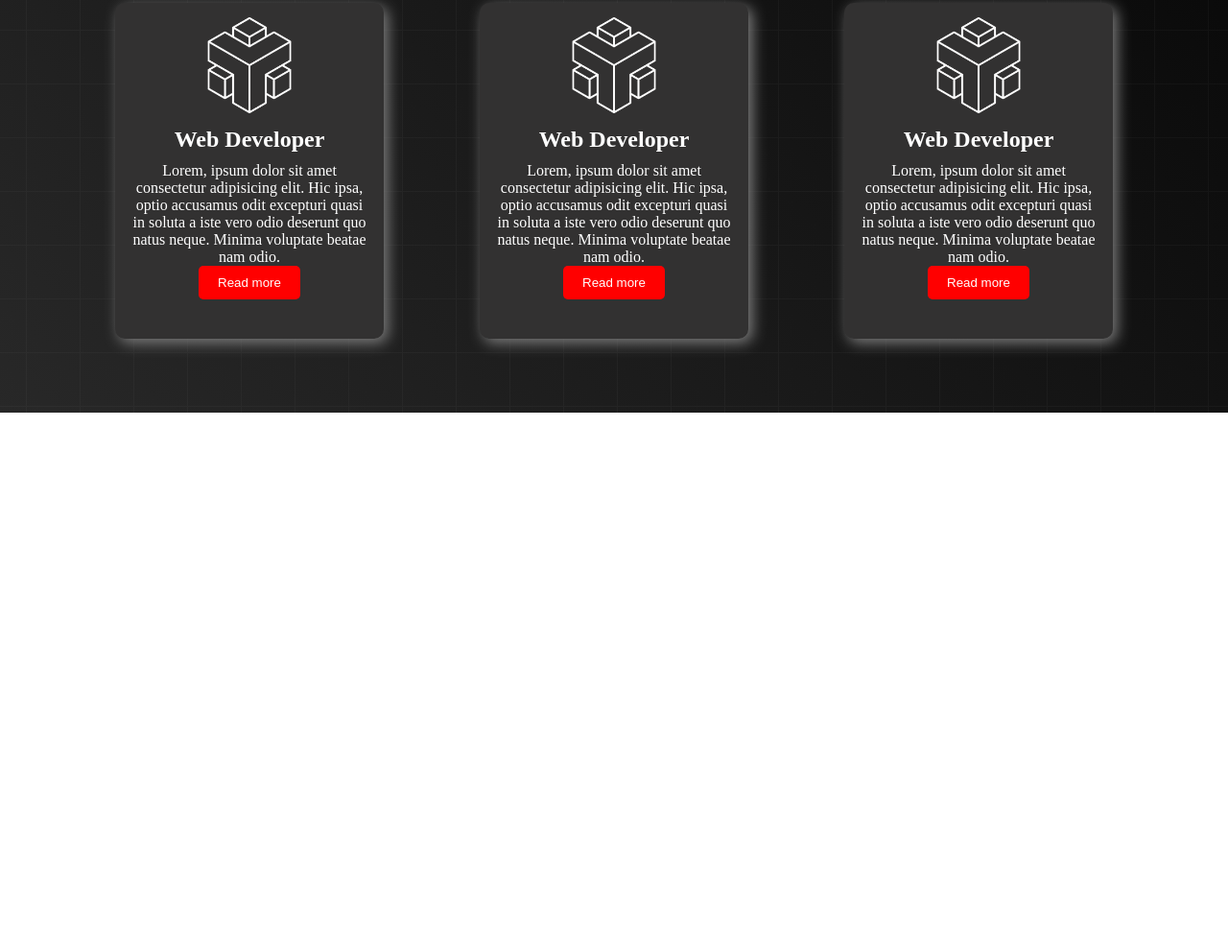
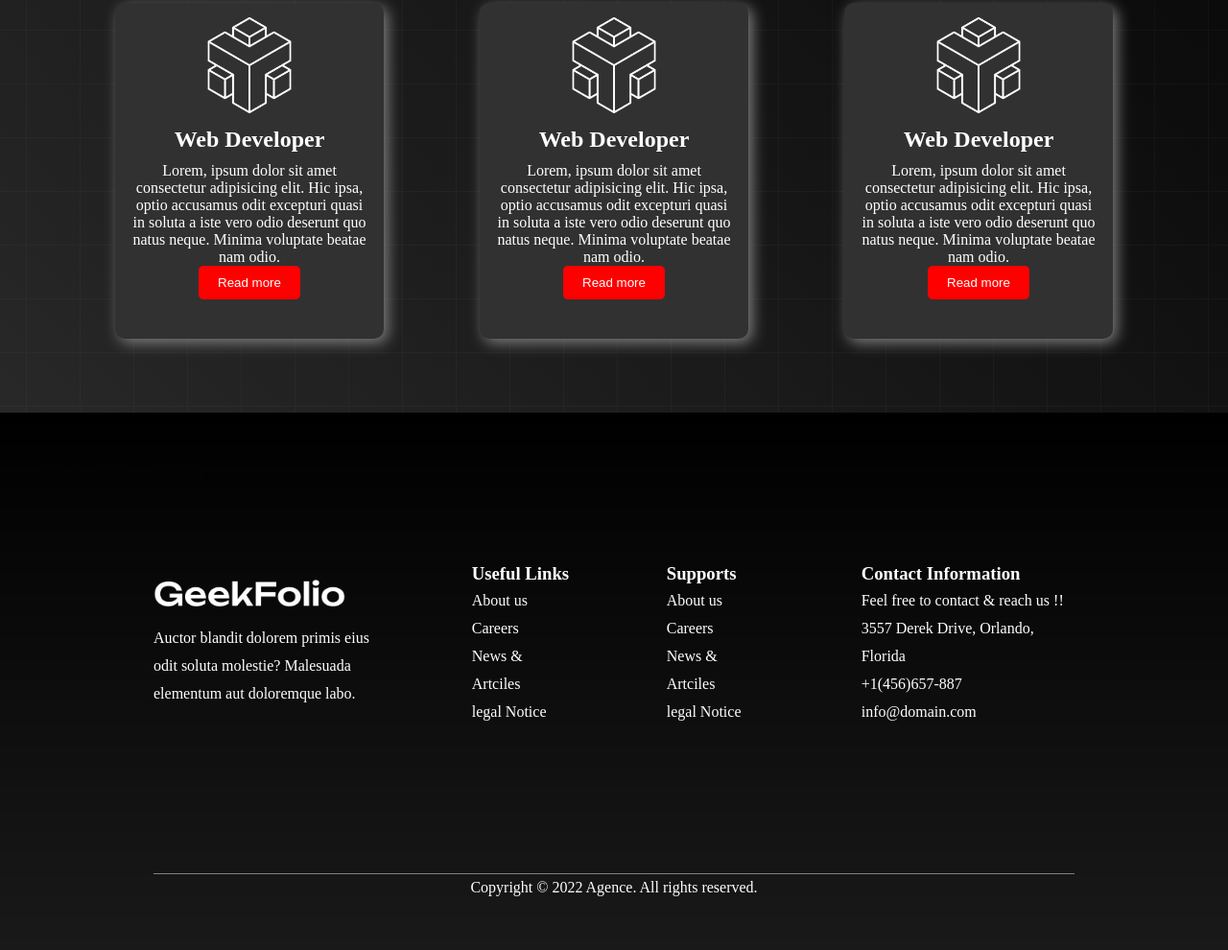
Before and after one commit to dibeyndu/demo-website, a plain HTML site: page index.html in a window 1280 px wide. Shown: the part 1466-2456 px from the top of the page at 96% size. Before the commit the page ends 1896 px from the top, so only its background shows below. Drawn offline with Linux system fonts and the light colour scheme.

Commit message:
project done

```diff
--- a/css.css
+++ b/css.css
@@ -100,3 +100,32 @@
     color: beige;
     padding: 50px;
 }
+footer{
+    width: 100%;
+    height: 70vh;
+    background-image: url("./logo/logo-light.png"),linear-gradient(rgba(0,0,0,1),rgba(0,0,0,0.9));
+    background-repeat:no-repeat;
+    background-blend-mode: overlay;
+    color: white;
+    line-height: 1.8em;
+}
+.footer-section{
+    display: flex;
+    width: 75%;
+    height: 60vh;
+    margin: 0 auto;
+    justify-self: space-around;
+    align-items: center;
+    border-bottom: 1px solid gray;
+    gap: 100px;
+}
+.logo-box{
+    width: 25%;
+
+}
+.logo-box img{
+        width: 200px;
+}
+.foc{
+    text-align: center;
+}
--- a/index.html
+++ b/index.html
@@ -1,10 +1,10 @@
 <!DOCTYPE html>
 <html lang="en">
   <head>
-    <meta charset="UTF-8">
-    <meta name="viewport" content="width=device-width, initial-scale=1.0">
+    <meta charset="UTF-8" />
+    <meta name="viewport" content="width=device-width, initial-scale=1.0" />
     <title>Document</title>
-    <link rel="stylesheet" href="css.css">
+    <link rel="stylesheet" href="css.css" />
   </head>
   <body>
     <!-- this is navbar section -->
@@ -12,7 +12,7 @@
       <nav>
         <div class="menu-container">
           <div class="logo">
-                <img class="logophoto" src="./logo/logo-light.png" alt="">
+            <img class="logophoto" src="./logo/logo-light.png" alt="" />
           </div>
           <div class="menus">
             <li class="item">Home</li>
@@ -29,10 +29,14 @@
         <div class="banner-container">
           <div class="banner-text">
             <h1 class="title">Better design for your digital product</h1>
-                    <p class="des">We are a creative studio specializing in UI/UX design, development and strategy.</p>
-                    <button class="btn">Explore more</button></div>
+            <p class="des">
+              We are a creative studio specializing in UI/UX design, development
+              and strategy.
+            </p>
+            <button class="btn">Explore more</button>
+          </div>
           <div class="banner-photo">
-                    <img class="img" src="./images/banner.png" alt="banner photo">
+            <img class="img" src="./images/banner.png" alt="banner photo" />
           </div>
         </div>
       </section>
@@ -41,14 +45,15 @@
         <h1 class="title about-us">About us</h1>
         <div class="about-container">
           <div class="about-info">
-                <h2>We grow brands through
-                        bold & strategic creative</h2>
-                <p>Lorem ipsum dolor sit amet consectetur adipisicing.
-                Lorem ipsum dolor sit amet consectetur adipisicing.</p>
+            <h2>We grow brands through bold & strategic creative</h2>
+            <p>
+              Lorem ipsum dolor sit amet consectetur adipisicing. Lorem ipsum
+              dolor sit amet consectetur adipisicing.
+            </p>
             <button class="btn">Contact us</button>
           </div>
           <div class="about-photo">
-                    <img class="img" src="./images/section.png" alt="ss">
+            <img class="img" src="./images/section.png" alt="ss" />
           </div>
         </div>
       </section>
@@ -58,39 +63,83 @@
           <h1 class="title about-us">Our Service</h1>
           <div class="service-container">
             <div class="box">
-                    <img class="icon" src="./icon/0.png" alt="0">
+              <img class="icon" src="./icon/0.png" alt="0" />
               <h2 class="box-title">Web Developer</h2>
-                    <p class="box-description">Lorem, ipsum dolor sit amet consectetur adipisicing elit. Hic ipsa, optio accusamus odit excepturi quasi in soluta a iste vero odio deserunt quo natus neque. Minima voluptate beatae nam odio.</p>
+              <p class="box-description">
+                Lorem, ipsum dolor sit amet consectetur adipisicing elit. Hic
+                ipsa, optio accusamus odit excepturi quasi in soluta a iste vero
+                odio deserunt quo natus neque. Minima voluptate beatae nam odio.
+              </p>
               <button class="btn">Read more</button>
             </div>
             <div class="box">
-                    <img class="icon" src="./icon/0.png" alt="0">
+              <img class="icon" src="./icon/0.png" alt="0" />
               <h2 class="box-title">Web Developer</h2>
-                    <p class="box-description">Lorem, ipsum dolor sit amet consectetur adipisicing elit. Hic ipsa, optio accusamus odit excepturi quasi in soluta a iste vero odio deserunt quo natus neque. Minima voluptate beatae nam odio.</p>
+              <p class="box-description">
+                Lorem, ipsum dolor sit amet consectetur adipisicing elit. Hic
+                ipsa, optio accusamus odit excepturi quasi in soluta a iste vero
+                odio deserunt quo natus neque. Minima voluptate beatae nam odio.
+              </p>
               <button class="btn">Read more</button>
             </div>
             <div class="box">
-                    <img class="icon" src="./icon/0.png" alt="0">
+              <img class="icon" src="./icon/0.png" alt="0" />
               <h2 class="box-title">Web Developer</h2>
-                    <p class="box-description">Lorem, ipsum dolor sit amet consectetur adipisicing elit. Hic ipsa, optio accusamus odit excepturi quasi in soluta a iste vero odio deserunt quo natus neque. Minima voluptate beatae nam odio.</p>
+              <p class="box-description">
+                Lorem, ipsum dolor sit amet consectetur adipisicing elit. Hic
+                ipsa, optio accusamus odit excepturi quasi in soluta a iste vero
+                odio deserunt quo natus neque. Minima voluptate beatae nam odio.
+              </p>
               <button class="btn">Read more</button>
             </div>
           </div>
         </div>
       </section>
       <!-- foot section -->
-        <section>
-
-        </section>
+      <section></section>
     </main>
 
+    <footer>
+      <div class="footer-section">
+        <div class="logo-box">
+          <img src="/logo/logo-light.png" alt="" />
+          <p>
+            Auctor blandit dolorem primis eius odit soluta molestie? Malesuada
+            elementum aut doloremque labo.
+          </p>
+          <div class="icons">
+            <i class="fa-brands fa-facebook"></i>
+            <i class="fa-brands fa-twitter"></i>
+            <i class="fa-brands fa-instagram"></i>
+            <i class="fa-brands fa-youtube"></i>
+          </div>
+        </div>
+        <div class="Useful-links">
+          <h3 class="footer-title">Useful Links</h3>
 
+          <p>About us</p>
+          <p>Careers</p>
+          <p>News & Artciles</p>
+          <p>legal Notice</p>
+        </div>
+        <div class="Useful-links">
+            <h3 class="footer-title">Supports</h3>
 
+            <p>About us</p>
+            <p>Careers</p>
+            <p>News & Artciles</p>
+            <p>legal Notice</p>
+          </div>
+          <div class="Useful-links">
+            <h3 class="footer-title">Contact Information</h3>
 
-
-
-
-
-    <footer></footer>
+            <p>Feel free to contact & reach us !!</p>
+            <p>3557 Derek Drive, Orlando, Florida</p>
+            <p>+1(456)657-887</p>
+            <p>info@domain.com</p>
+          </div>
+      </div>
+      <p class="foc">Copyright © 2022 Agence. All rights reserved.</p>
+    </footer>
   </body>
 </html>
```
Lines whose indentation alone changed are shown as unchanged.
